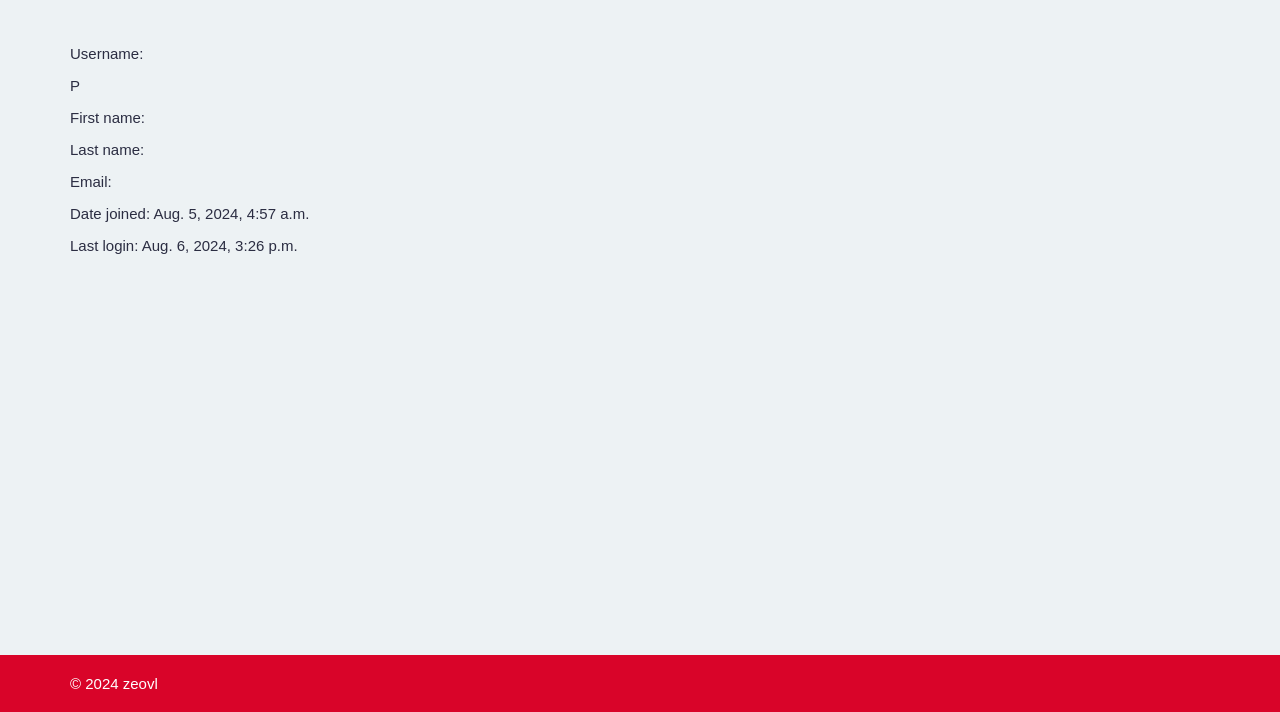
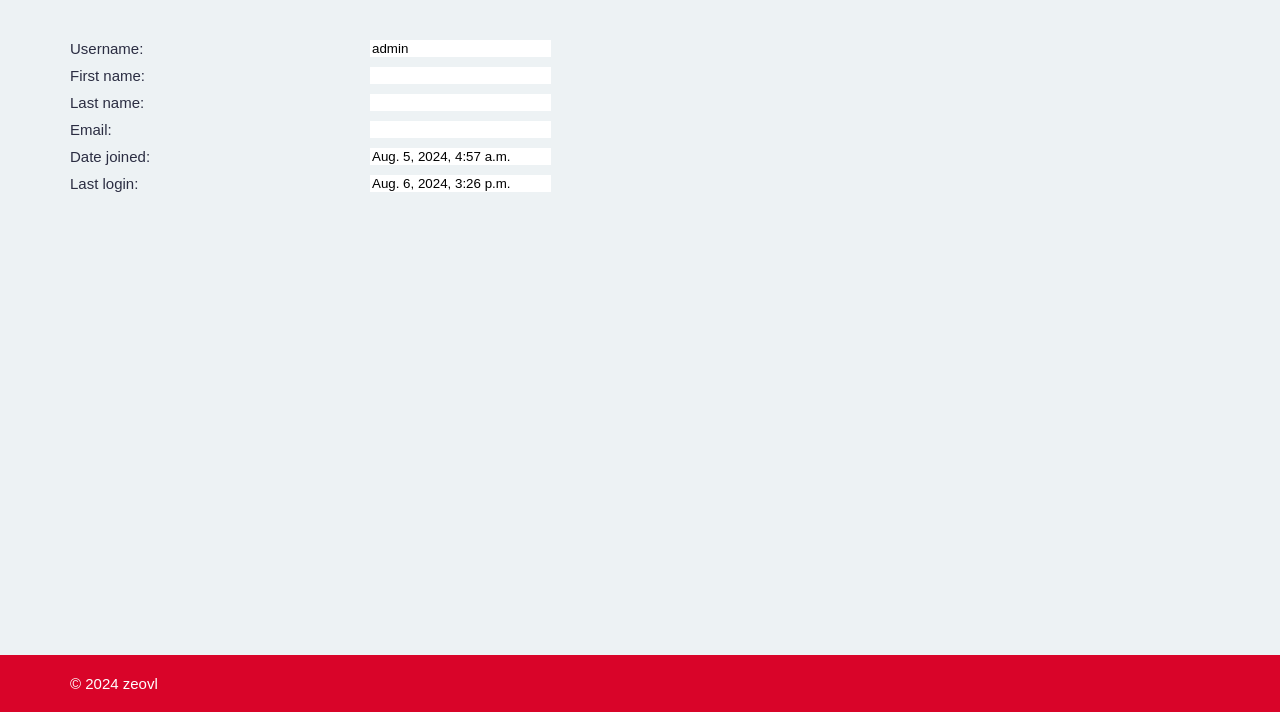
Before and after one commit to zeov1/k_3_gallery, a Django app: page /profile/admin/ in a window 1280 px wide. Shown: the part 88-800 px from the top of the page. Run offline with Django 5.2, Linux system fonts and the light colour scheme; data comes from the database, SQL or seed files in the repository.

Commit message:
more info in profile

```diff
--- a/static/css/style.css
+++ b/static/css/style.css
@@ -41,6 +41,21 @@ footer {
 .container {
     width: 1140px;
     margin: 0 auto;
+}
+
+/* Profile */
+
+.profile-param-wrapper {
+    display: flex;
+    margin: 10px 0;
+}
+
+.profile-param {
+    min-width: 300px;
+}
+
+.profile-data {
+
 }
 
 .profile-button {
--- a/templates/gallery/profile.html
+++ b/templates/gallery/profile.html
@@ -4,13 +4,40 @@
 
 {% block content %}
     <div class="container">
-        <p class="profile-param">Username:</p>
-        P
-        <p>First name: {{ first_name }}</p>
-        <p>Last name: {{ last_name }}</p>
-        <p>Email: <a href="mailto:{{ email }}">{{ email }}</a></p>
-        <p>Date joined: {{ date_joined }}</p>
-        <p>Last login: {{ last_login }}</p>
+        <div class="profile-param-wrapper">
+            <label for="id_username" class="profile-param">Username:</label>
+            <input id="id_username" class="profile-data" type="text" name="username" value="{{ username }}" readonly>
+        </div>
+        <div class="profile-param-wrapper">
+            <label for="id_first_name" class="profile-param">First name:</label>
+            <input id="id_first_name" class="profile-data" type="text" name="first_name" value="{{ first_name }}" readonly>
+        </div>
+        <div class="profile-param-wrapper">
+            <label for="id_last_name" class="profile-param">Last name:</label>
+            <input id="id_last_name" class="profile-data" type="text" name="last_name" value="{{ last_name }}" readonly>
+        </div>
+        <div class="profile-param-wrapper">
+            <label for="id_email" class="profile-param">Email:</label>
+            <input id="id_email" class="profile-data" type="email" name="email" value="{{ email }}" readonly>
+
+{#            <p class="profile-param">Email:</p>#}
+{#            <p class="profile-data"><a href="mailto:{{ email }}">{{ email }}</a></p>#}
+        </div>
+        <div class="profile-param-wrapper">
+            <label for="id_date_joined" class="profile-param">Date joined:</label>
+            <input id="id_date_joined" class="profile-data" type="text" name="date_joined" value="{{ date_joined }}" readonly>
+
+{#            <p class="profile-param">Date joined:</p>#}
+{#            <p class="profile-data">{{ date_joined }}</p>#}
+        </div>
+        <div class="profile-param-wrapper">
+            <label for="id_last_login" class="profile-param">Last login:</label>
+            <input id="id_last_login" class="profile-data" type="text" name="last_login" value="{{ last_login }}" readonly>
+
+{#            <p class="profile-param">Last login:</p>#}
+{#            <p class="profile-data">{{ last_login }}</p>#}
+        </div>
+
         {% if is_their_profile %}
             <a class="profile-button" href="#">Edit</a>
             <a class="profile-button" href="{% url 'logout' %}">Sign out</a>
```
